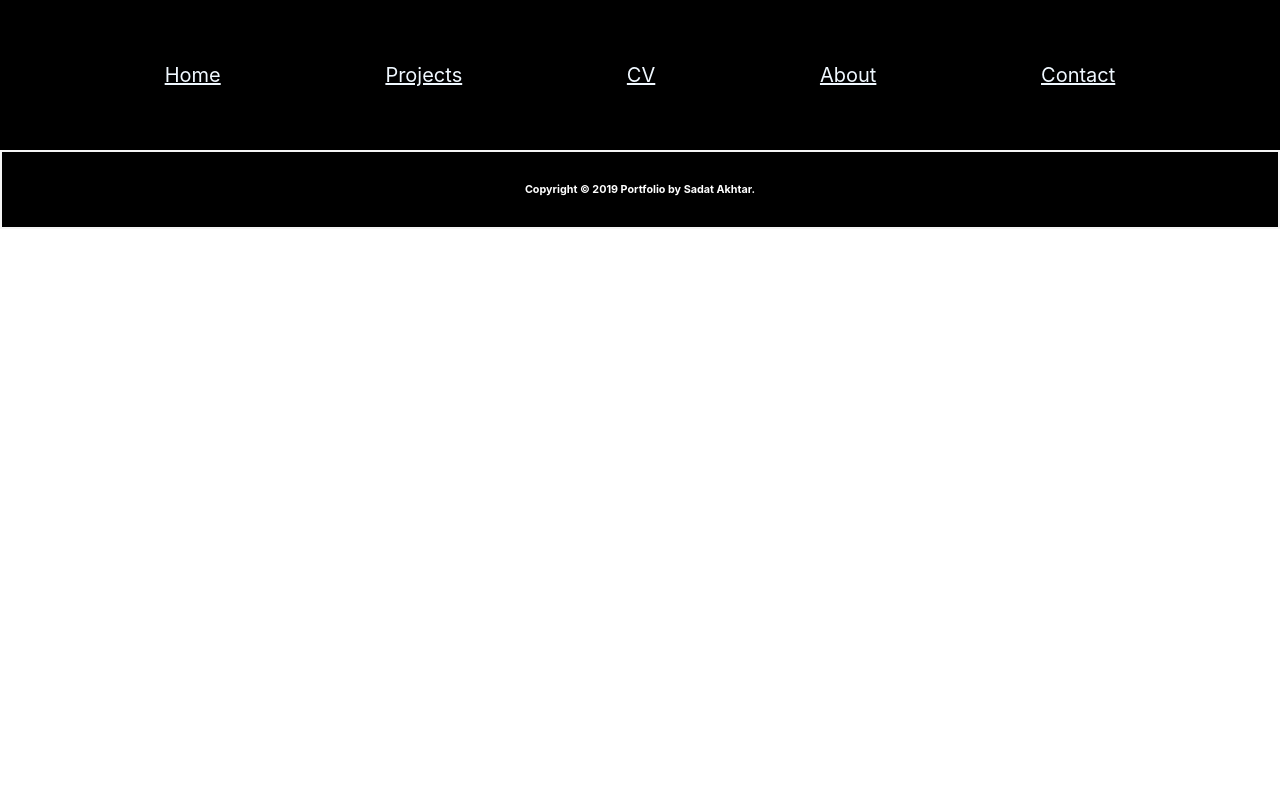
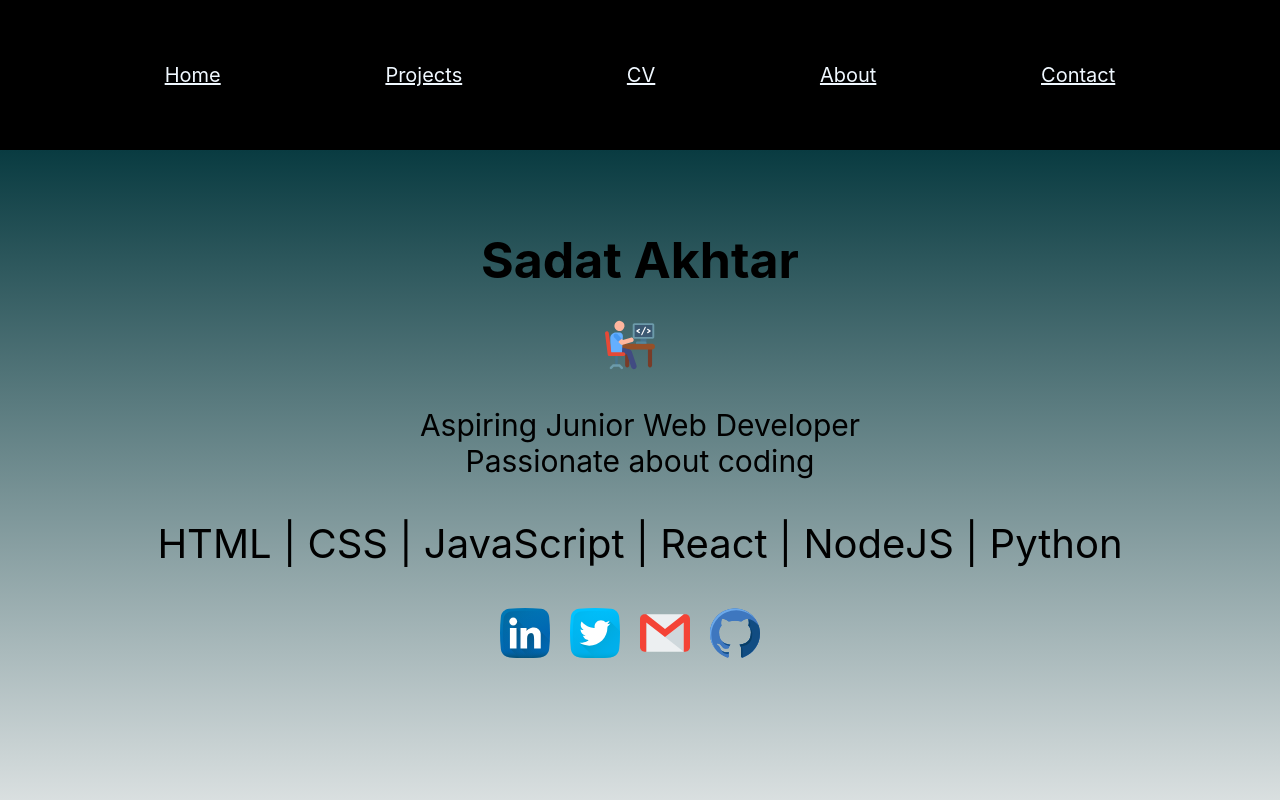
Before and after one commit to sadatakhtar/myportfolio-app, a React (Create React App) app: page / in a window 1280 px wide. Shown: the top 800 px of the page. Built offline with nearby package versions, Linux system fonts and the light colour scheme.

Commit message:
Switch tags added to correct the bug

```diff
--- a/src/App.js
+++ b/src/App.js
@@ -15,12 +15,14 @@ function App() {
     <Router>
     <div>
       <Header />
-      <Route path="/Components/Main" component={Main} />
+      <Switch>
+      <Route path="/" exact component={Main} />
       <Route path="/Components/About" component={About} />
       <Route path="/Components/Projects" component={Projects} />
       <Route path="/Components/Contact" component={Contact} />
       <Route path="/Components/Thanks" component={Thanks} />
       <Route path="/Components/Cv" component={Cv} />
+      </Switch>
       <Footer />
 
     </div>
```
